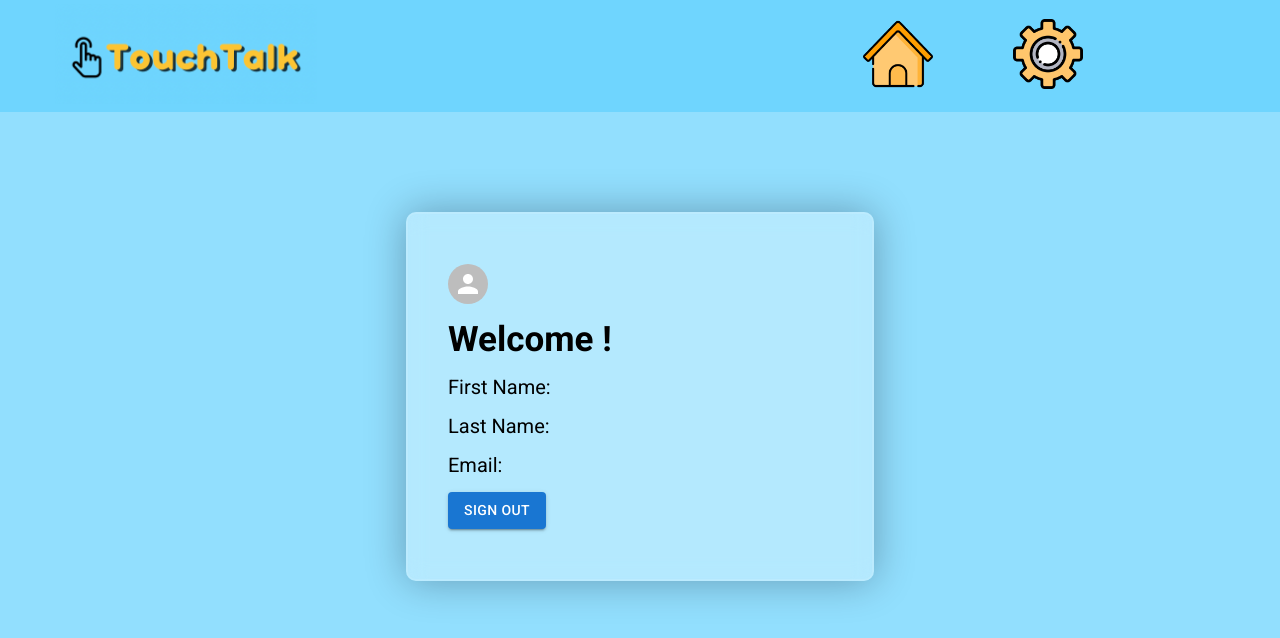
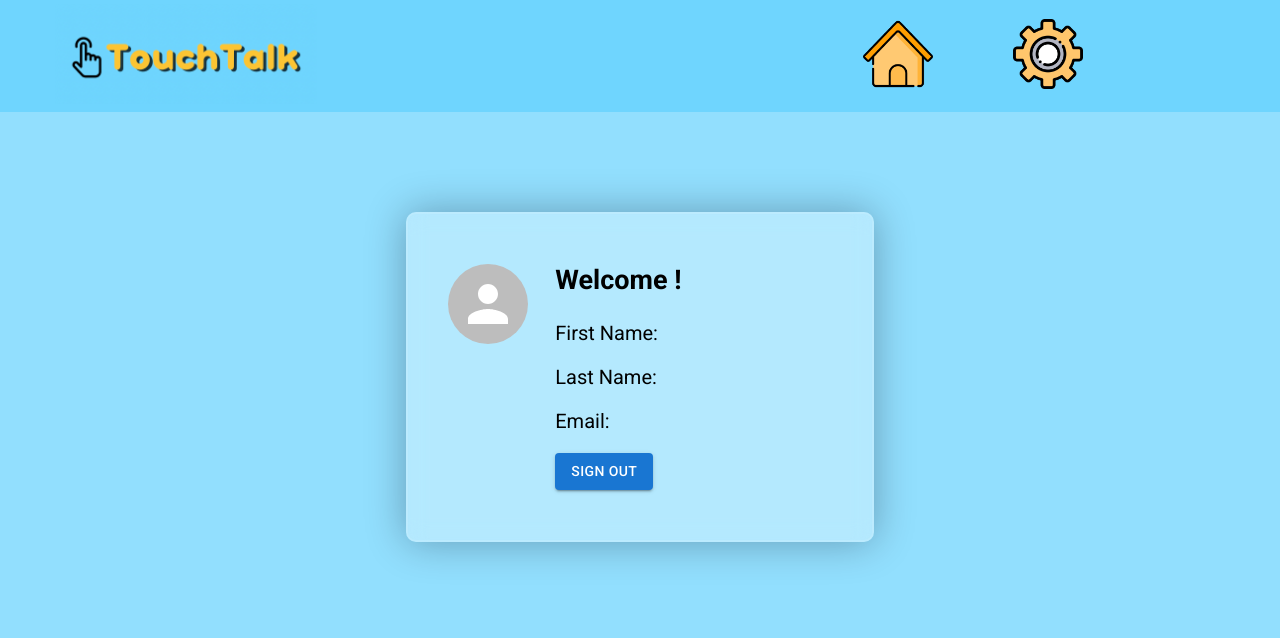
Before and after one commit to zaneahmed1/communication-app, a React (Create React App) app in the folder front-end/: page /profile in a window 1280 px wide. Shown: the top 638 px of the page. Built offline with nearby package versions, Linux system fonts and the light colour scheme; no server answers.

Commit message:
update profile

```diff
--- a/front-end/src/Components/Profile.js
+++ b/front-end/src/Components/Profile.js
@@ -36,9 +36,9 @@ const [users, setUsers] = useState([])
 
     const image = () => {
       if(foundUser?.photourl !== ""){
-        return (<div>  <Avatar alt={foundUser?.firstname} src={foundUser?.photourl} /></div>)
+        return (<div className='profile__avatar'>  <Avatar sx={{ width: 80, height: 80 }} alt={foundUser?.firstname} src={foundUser?.photourl} /></div>)
       } else {
-        return(<div> <Avatar>{foundUser?.firstname[0]}{foundUser?.lastname[0]}</Avatar></div>)
+        return(<div className='profile__avatar'> <Avatar sx={{ width: 80, height: 80 }}>{foundUser?.firstname[0]}{foundUser?.lastname[0]}</Avatar></div>)
       }
     }
 
@@ -49,13 +49,13 @@ const [users, setUsers] = useState([])
         <div className='profile'>
           <div className='profile__container'>
             {image()}
+            <div className='profile__text'>
           <div className='profile__title'>Welcome {foundUser?.firstname}!</div>
-          <div>First Name: {foundUser?.firstname}</div>
-          <div>Last Name: {foundUser?.lastname}</div>
-          <div>Email: {currentUser?.email}</div>
-          <div>
+          <div className='profile__detail'>First Name: {foundUser?.firstname}</div>
+          <div className='profile__detail'>Last Name: {foundUser?.lastname}</div>
+          <div className='profile__detail'>Email: {currentUser?.email}</div>
           <Button variant="contained" onClick={handleClick}>Sign Out</Button>
-          </div>
+            </div>
           </div>
         </div>
 
--- a/front-end/src/Components/Profile.scss
+++ b/front-end/src/Components/Profile.scss
@@ -9,10 +9,10 @@
     background-color: #6fd5fec1;
 
     &__container{
-        width: 30%;
+    width: 30%;
     font-family: 'Roboto', sans-serif;
     display: flex;
-    flex-direction: column;
+    flex-direction: row;
     gap: 15px;
     margin: 100px auto;
     background-color: rgba(255, 255, 255, 0.313);
@@ -21,9 +21,20 @@
     border: 2px solid rgba(255,255,255,0.1);
     box-shadow: 0 0 40px rgba(8, 7, 16, 0.306);
     padding: 50px 40px;
+
+    }
+    &__avatar{
+   flex: 1;
+    }
+    &__text{
+    flex: 3;
+    }
+    &__detail{
+        padding-bottom: 20px;
     }
     &__title{
         font-weight: bold;
-        font-size: 35px;
+        font-size: 27px;
+        padding-bottom: 25px;
     }
 }
```
